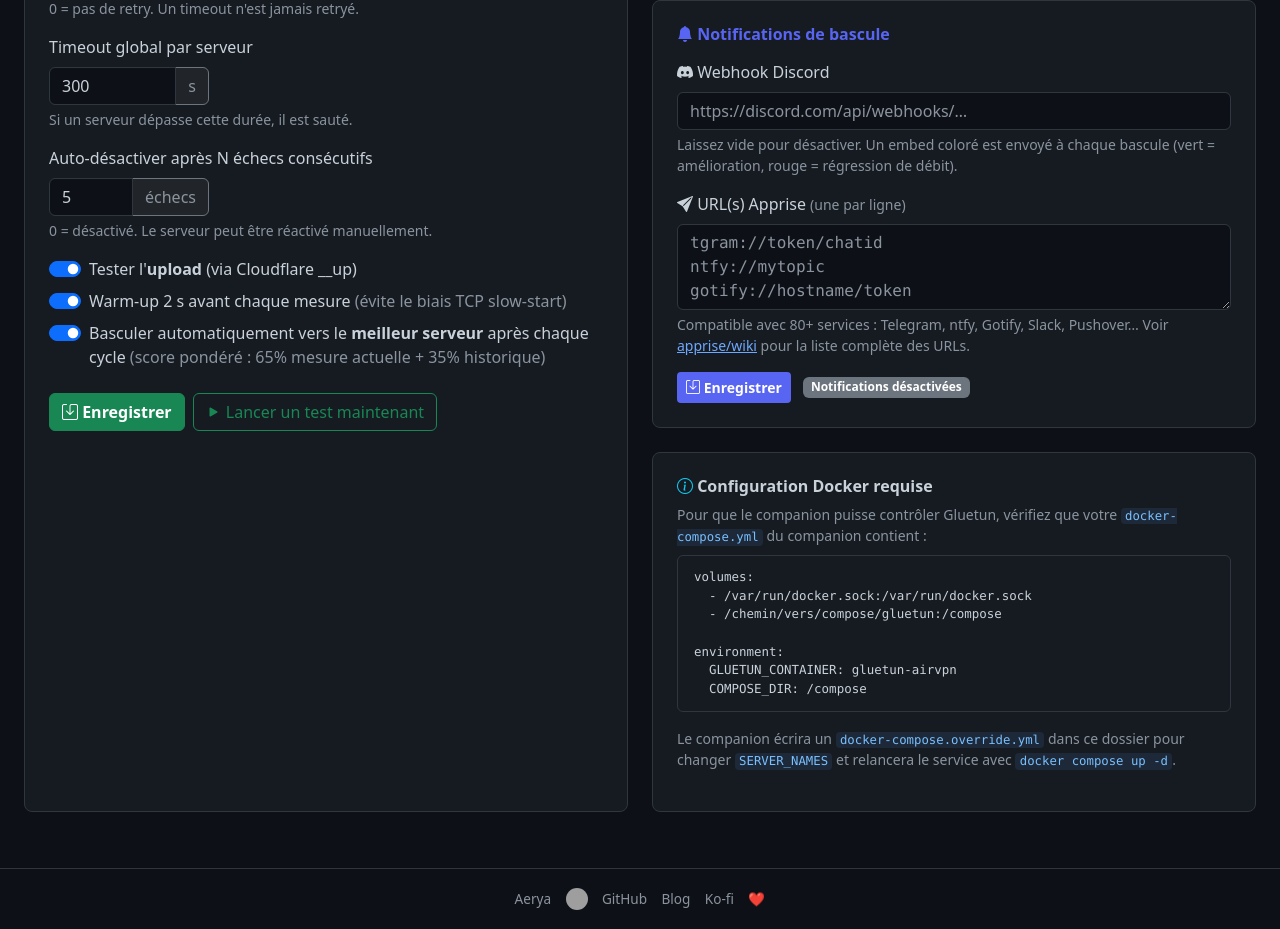
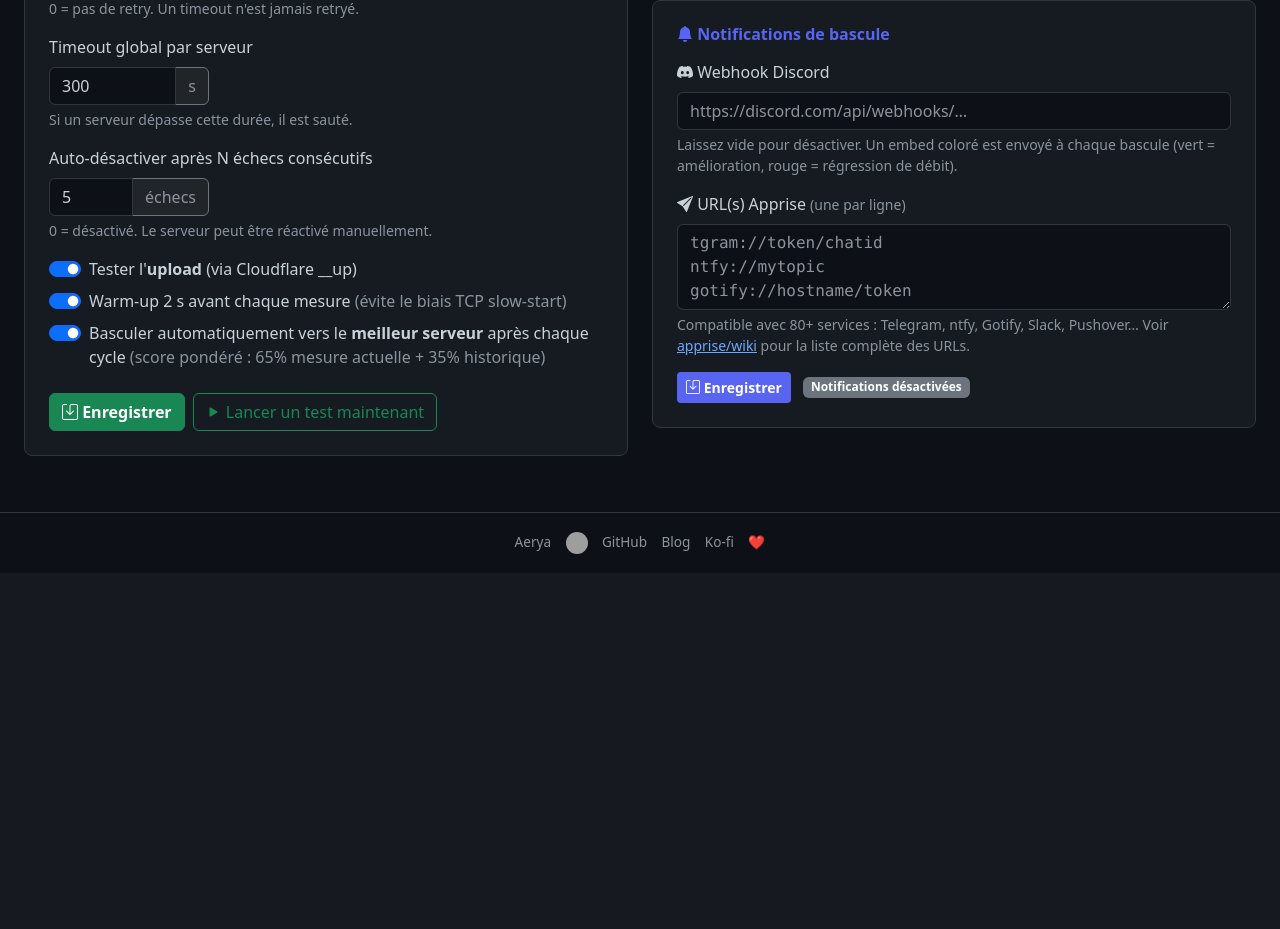
Before and after one commit to Aerya/Gluetun-Companion, a Flask app: page /settings in a window 1280 px wide. Shown: the part 1021-1950 px from the top of the page. After the commit the page ends 1575 px from the top, so only its background shows below. Run offline with Flask 3, Linux system fonts and the light colour scheme; the visitor is signed in with stand-in values (Sample User, id 1); data that the repository does not hold is empty; parts of the project's set-up code (start-up, migrations or seed data) failed here and were passed over; grey boxes are pictures that could not be loaded.

Commit message:
Update settings.html

```diff
--- a/app/templates/settings.html
+++ b/app/templates/settings.html
@@ -278,20 +278,6 @@ gotify://hostname/token">{{ cfg.apprise_urls }}</textarea>
       </form>
     </div>
 
-    <div class="card p-4">
-      <h6 class="fw-bold mb-2">
-        <i class="bi bi-info-circle text-info"></i> {{ t.set_docker_title }}
-      </h6>
-      <p class="text-muted small mb-2">{{ t.set_docker_hint | safe }}</p>
-      <pre style="font-size:.78rem">volumes:
-  - /var/run/docker.sock:/var/run/docker.sock
-  - /chemin/vers/compose/gluetun:/compose
-
-environment:
-  GLUETUN_CONTAINER: gluetun-airvpn
-  COMPOSE_DIR: /compose</pre>
-      <p class="text-muted small">{{ t.set_docker_note | safe }}</p>
-    </div>
   </div>
 
 </div>
```
